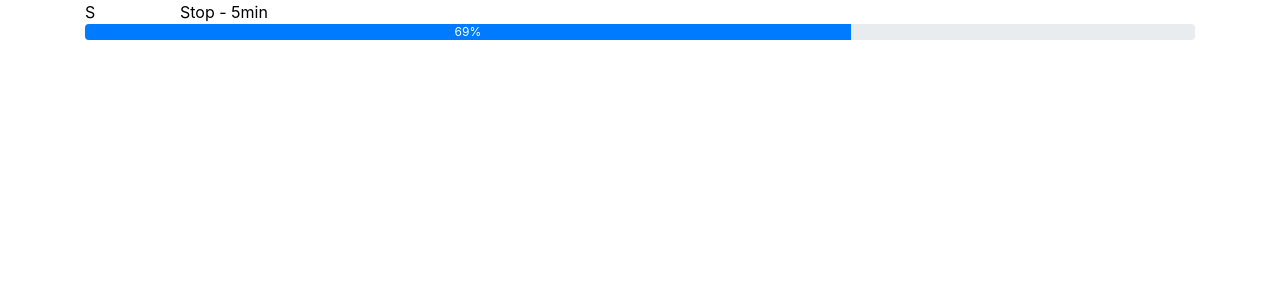
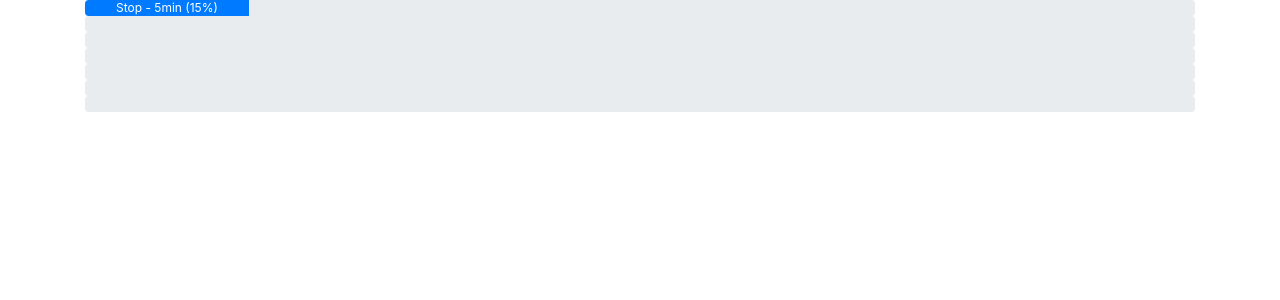
Before and after one commit to blakecwang/sitback, a React app: page / in a window 1280 px wide. Shown: the top 300 px of the page. Built offline with nearby package versions, Linux system fonts and the light colour scheme.

Commit message:
Get the progress bars working!

```diff
--- a/package.json
+++ b/package.json
@@ -8,7 +8,8 @@
     "bootstrap": "^4.5.3",
     "react": "16.13.1",
     "react-bootstrap": "^1.3.0",
-    "react-dom": "16.13.1"
+    "react-dom": "16.13.1",
+    "regenerator-runtime": "^0.13.7"
   },
   "devDependencies": {
     "babel-cli": "6.24.1",
--- a/src/components/App.js
+++ b/src/components/App.js
@@ -1,20 +1,78 @@
 import React from 'react'
 import Step from './Step'
+
+import 'regenerator-runtime/runtime'
 
 import '../styles/styles.scss'
 
 class App extends React.Component {
   state = {
-    now: 69
+    step: 0,
+    now: 0
+  }
+
+  calcNow = (step) => {
+    if (this.state.step > step) {
+      return 100
+    } else if (this.state.step < step) {
+      return 0
+    } else {
+      return this.state.now
+    }
+  }
+
+  sleep = (ms) => {
+    return new Promise(resolve => setTimeout(resolve, ms))
+  }
+
+  updateStepAndNow = async () => {
+    const period5 = 0.5 * 60 * 1000 / 100
+    const period2 = 0.2 * 60 * 1000 / 100
+
+    for (let i = 0; i < 699; i++) {
+      const period = i < 99 ? period5 : period2
+      const step = ~~(i / 100)
+      const now = i % 100
+
+      await new Promise(resolve => setTimeout(resolve, period))
+      this.setState(() => ({ step, now }))
+    }
+  }
+
+  componentDidMount () {
+    this.updateStepAndNow()
   }
 
   render () {
     return (
       <div className='container'>
         <Step
-          letter='S'
-          description='Stop - 5min'
-          now={this.state.now}
+          label='Stop - 5min'
+          now={this.calcNow(0)}
+        />
+        <Step
+          label='Increase volume - 2min'
+          now={this.calcNow(1)}
+        />
+        <Step
+          label='Touch - 2min'
+          now={this.calcNow(2)}
+        />
+        <Step
+          label='Binky - 2min'
+          now={this.calcNow(3)}
+        />
+        <Step
+          label='Add rocking - 2min'
+          now={this.calcNow(4)}
+        />
+        <Step
+          label='Cuddle - 2min'
+          now={this.calcNow(5)}
+        />
+        <Step
+          label='K, time to feed!'
+          now={this.calcNow(6)}
         />
       </div>
     )
--- a/src/components/Step.js
+++ b/src/components/Step.js
@@ -3,10 +3,8 @@ import ProgressBar from 'react-bootstrap/ProgressBar'
 
 const Step = (props) => (
   <div className='row'>
-    <div className='col-sm-1'>{props.letter}</div>
-    <div className='col-sm-11'>{props.description}</div>
     <div className='col-sm-12'>
-      <ProgressBar now={props.now} label={`${props.now}%`} />
+      <ProgressBar now={props.now} label={`${props.label} (${props.now}%)`} />
     </div>
   </div>
 )
```
Also changed, not shown: sandbox.js (added, +17 -0 lines), 1 other file (tests, documents, lock files or other folders).
